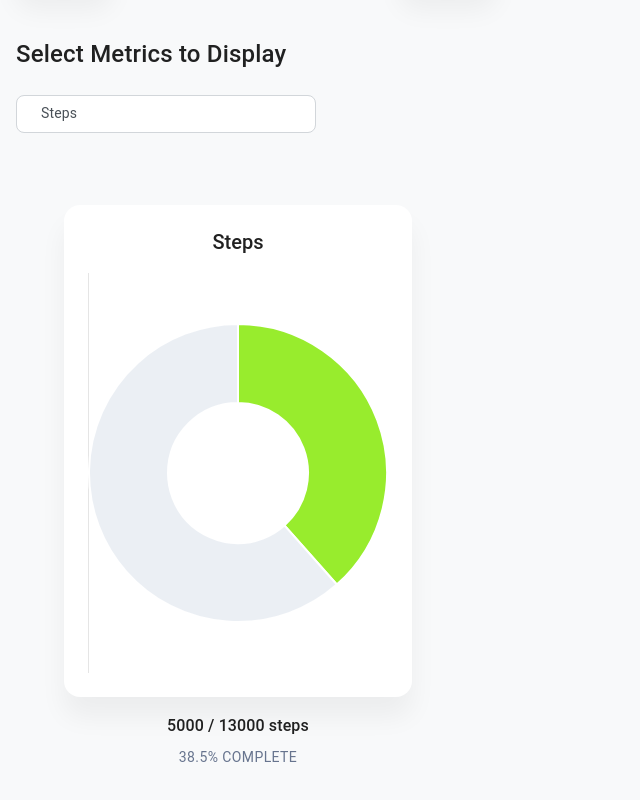
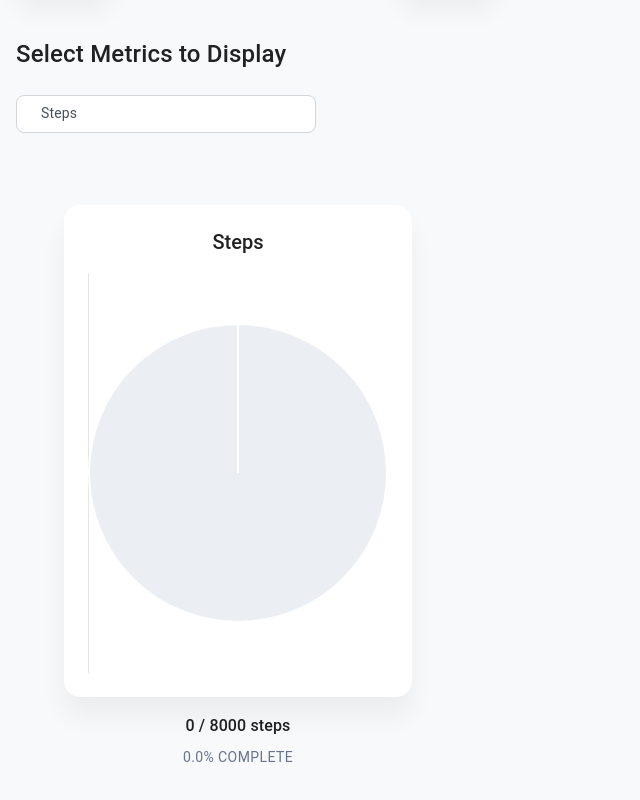
Before and after one commit to almyee/FitBot, a React (Create React App) app in the folder fitbot/frontend/: page / in a window 1280 px wide. Shown: the part 246-1046 px from the top of the page, without its empty margins (0-640 px from the left). Built offline with nearby package versions, Linux system fonts and the light colour scheme; no server answers.

Commit message:
connected dashboard 3 doughnut charts with mongo

```diff
--- a/fitbot/frontend/src/pages/Dashboard.js
+++ b/fitbot/frontend/src/pages/Dashboard.js
@@ -34,27 +34,58 @@ function Dashboard() {
       .then((logs) => setLogData(logs))
       .catch((error) => console.error("Error fetching logs:", error));
   }, []);
+  const today = new Date();
+  const todayUTC = new Date(Date.UTC(today.getUTCFullYear(), today.getUTCMonth(), today.getUTCDate()));
+
+  const todayLogs = logData?.filter((log) => {
+    const logDate = new Date(log.timestamp);
+    const logDateUTC = new Date(Date.UTC(logDate.getUTCFullYear(), logDate.getUTCMonth(), logDate.getUTCDate()));
+    return logDateUTC.getTime() === todayUTC.getTime();
+  }) || [];
+
+  const stepsTaken = todayLogs.reduce((sum, log) => sum + Number(log.stepCount || 0), 0) / 1000;
+  const waterDrank = todayLogs.reduce((sum, log) => sum + Number(log.waterIntake || 0), 0) / 10;
+  const caloriesBurned = todayLogs.reduce((sum, log) => sum + Number(log.caloriesBurned || 0), 0)/ 10;
+
+  console.log("doughnut stuff: ", stepsTaken, waterDrank, caloriesBurned)
+  const targetSteps = 8000;
+  const targetWater = 8;      // in cups
+  const targetCalories = 2000;
 
   const handleChartChange = (e) => {
   const value = e.target.value;
   setSelectedCharts(typeof value === "string" ? value.split(",") : value);
   };
-
   const chartConfigs = {
   steps: configs(
     ["Taken", "Remaining"],
-      { label: "Steps", data: [5000, 8000], backgroundColors: ["success", "light"] },
-      70
+    {
+      label: "Steps",
+      data: [stepsTaken, Math.max(0, targetSteps - stepsTaken)],
+      backgroundColors: ["success", "light"],
+    },
+    ((stepsTaken / targetSteps) * 100).toFixed(1)
   ),
   water: configs(
     ["Drank", "Remaining"],
-      { label: "Water", data: [3, 6], backgroundColors: ["info", "light"] },
-      70),
+    {
+      label: "Water",
+      data: [waterDrank, Math.max(0, targetWater - waterDrank)],
+      backgroundColors: ["info", "light"],
+    },
+    ((waterDrank / targetWater) * 100).toFixed(1)
+  ),
   calories: configs(
     ["Burned", "Remaining"],
-      { label: "Calories", data: [500, 1500], backgroundColors: ["primary", "light"] },
-      70),
+    {
+      label: "Calories",
+      data: [caloriesBurned, Math.max(0, targetCalories - caloriesBurned)],
+      backgroundColors: ["primary", "light"],
+    },
+    ((caloriesBurned / targetCalories) * 100).toFixed(1)
+  ),
 };
+
 
   return (
     <>
@@ -161,7 +192,7 @@ function Dashboard() {
                       }}
                     />
                     <SoftTypography mt={2} variant="h6">
-                      {current} / {total} {unit}
+                      {Math.round(current)} / {total} {unit}
                     </SoftTypography>
                     <SoftTypography variant="button" color="text" fontWeight="regular">
                       {percentage}% complete
```
Lines whose indentation alone changed are shown as unchanged.
